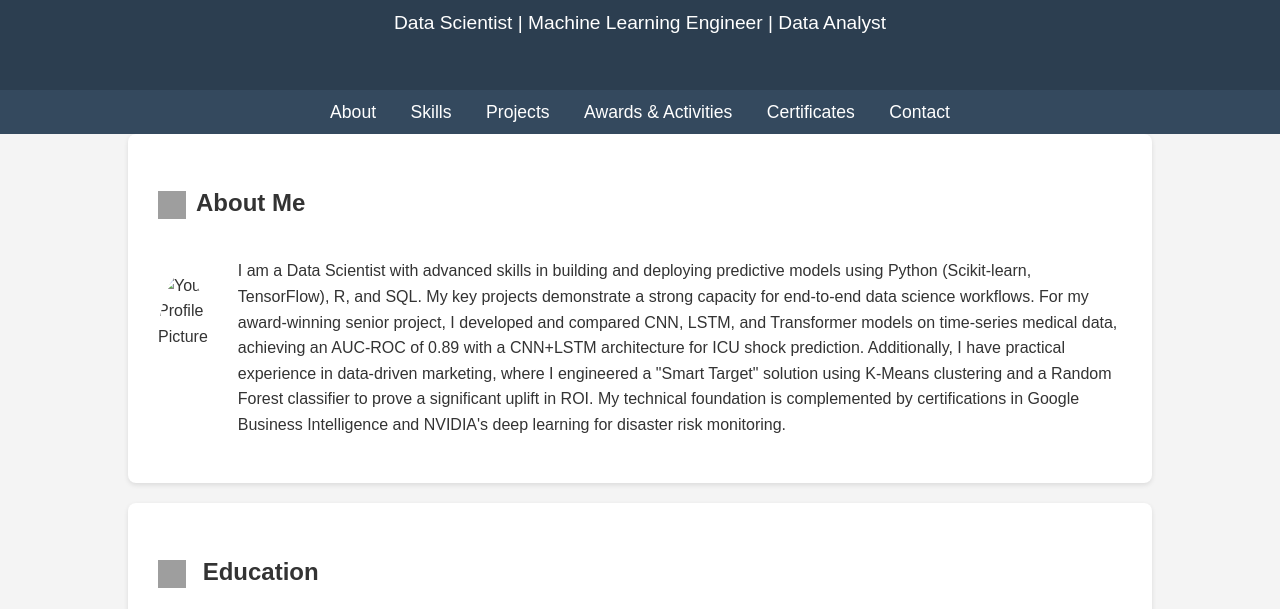
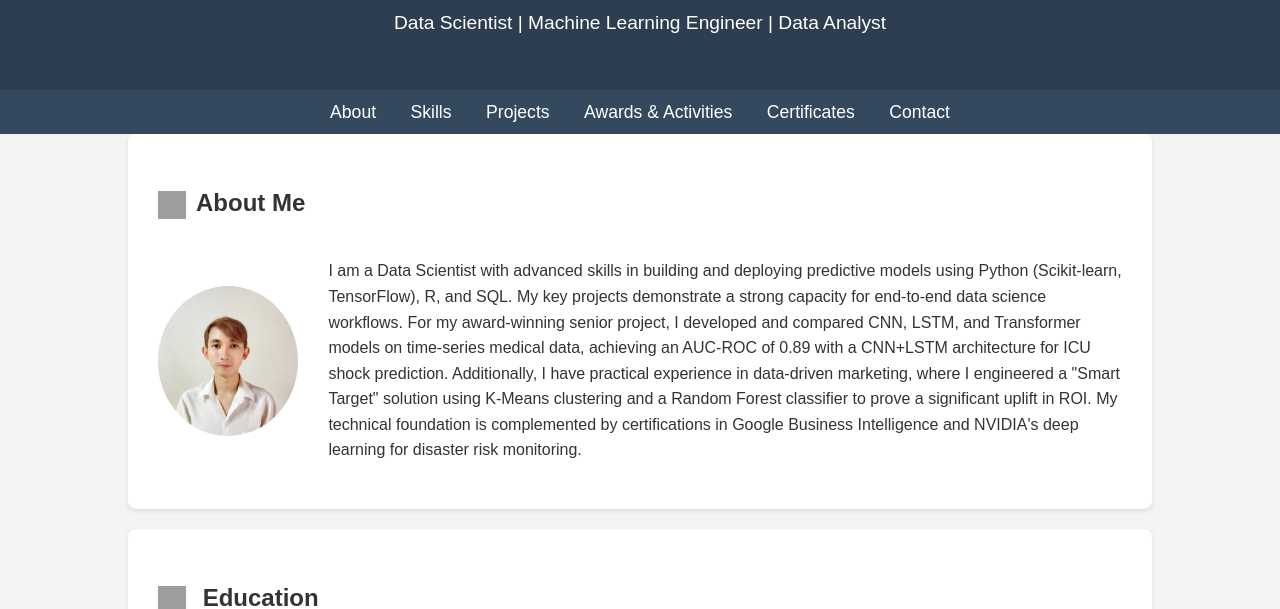
Before and after one commit to thanabodi-p/Portfolio, a plain HTML site: page index.html in a window 1280 px wide. Shown: the part 118-727 px from the top of the page. Drawn offline with Linux system fonts and the light colour scheme; grey boxes are pictures that could not be loaded.

Commit message:
Update index.html

```diff
--- a/index.html
+++ b/index.html
@@ -33,7 +33,7 @@
         <section id="about">
             <h2><img src="https://img.icons8.com/ios-filled/50/ffffff/user.png" alt="About Me Icon" class="icon">About Me</h2>
             <div class="about-content">
-                <img src="./images/profile.png" alt="Your Profile Picture" class="profile-pic">
+                <img src="./images/profile.jpg" alt="Your Profile Picture" class="profile-pic">
                 <p>I am a Data Scientist with advanced skills in building and deploying predictive models using Python (Scikit-learn, TensorFlow), R, and SQL. My key projects demonstrate a strong capacity for end-to-end data science workflows. For my award-winning senior project, I developed and compared CNN, LSTM, and Transformer models on time-series medical data, achieving an AUC-ROC of 0.89 with a CNN+LSTM architecture for ICU shock prediction. Additionally, I have practical experience in data-driven marketing, where I engineered a "Smart Target" solution using K-Means clustering and a Random Forest classifier to prove a significant uplift in ROI. My technical foundation is complemented by certifications in Google Business Intelligence and NVIDIA's deep learning for disaster risk monitoring.</p>
             </div>
         </section>
```
